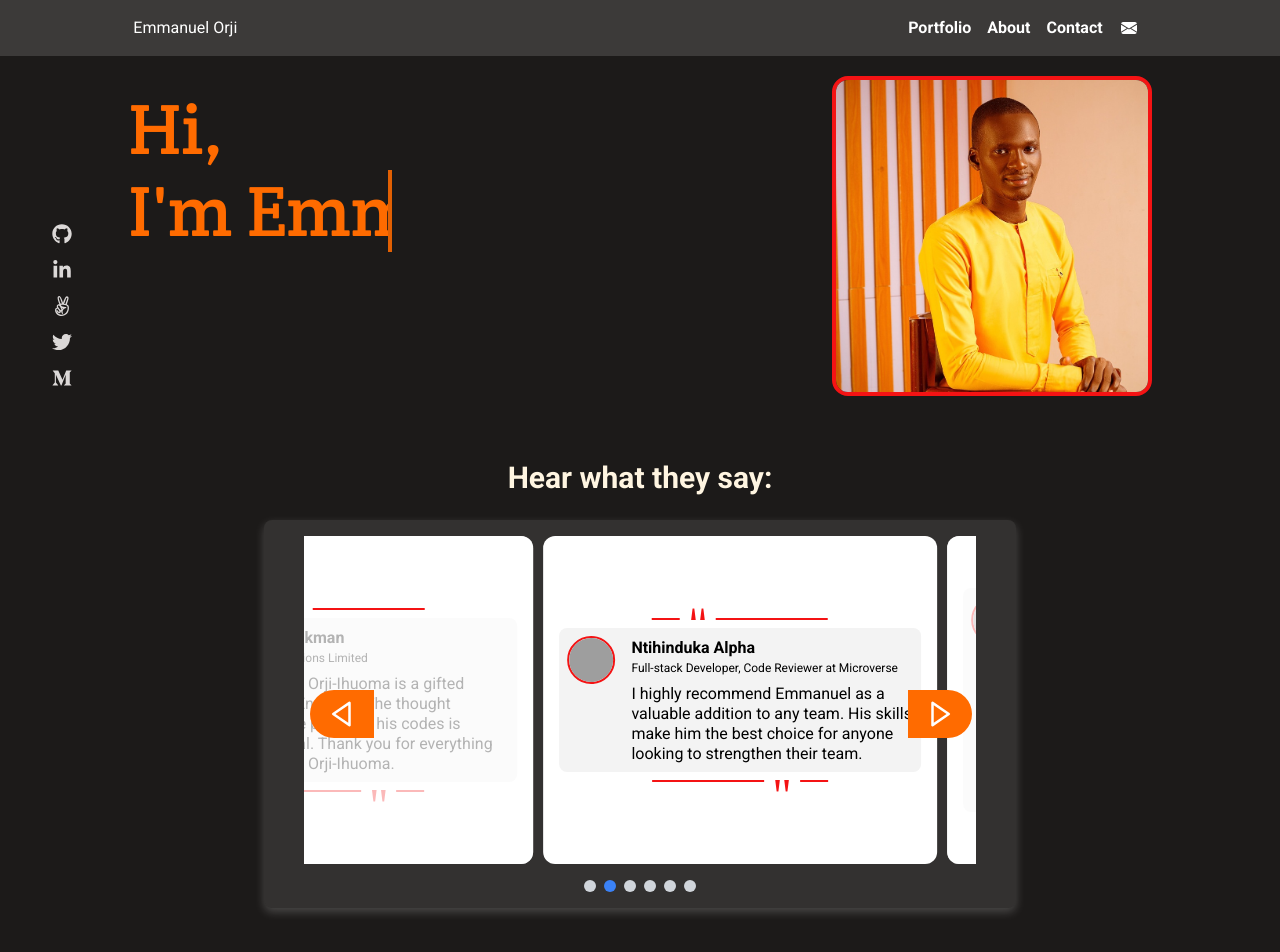
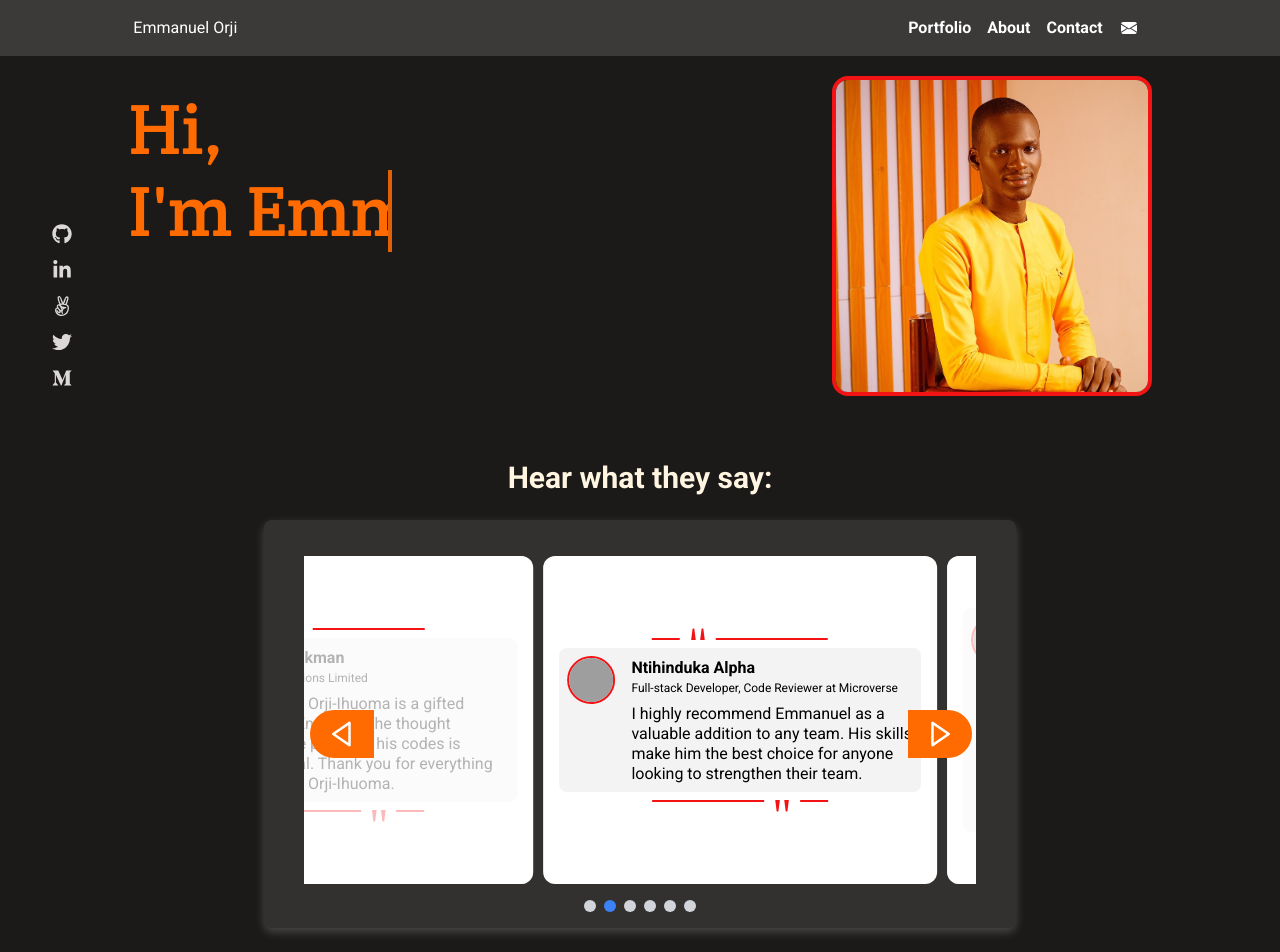
Before and after one commit to emmiiorji/portfolio, a React (Create React App) app: page / in a window 1280 px wide. Shown: the top 952 px of the page. Built offline with nearby package versions, Linux system fonts and the light colour scheme; grey boxes are pictures that could not be loaded; a web font is replaced by a local one.

Commit message:
Update Testimonials component

```diff
--- a/src/components/Testimonials.jsx
+++ b/src/components/Testimonials.jsx
@@ -18,7 +18,7 @@ const Testimonials = () => {
   return (
     <section className="flex flex-col items-center mt-16 px-[calc(10.416%-24px)] md:p-0" id="slick">
       <h2 className="text-3xl font-bold text-customOffWhite mb-6 text-center">Hear what they say:</h2>
-      <div className="drop-shadow-customLg w-full max-w-2xl bg-customLightBlack px-10 md:px-4 tab:px-10 md:box-content rounded-lg">
+      <div className="drop-shadow-customLg w-full max-w-2xl bg-customLightBlack px-10 pt-5 md:px-4 tab:px-10 md:box-content rounded-lg">
         <Slider
           prevArrow={<PrevArrow />}
           nextArrow={<NextArrow />}
```
